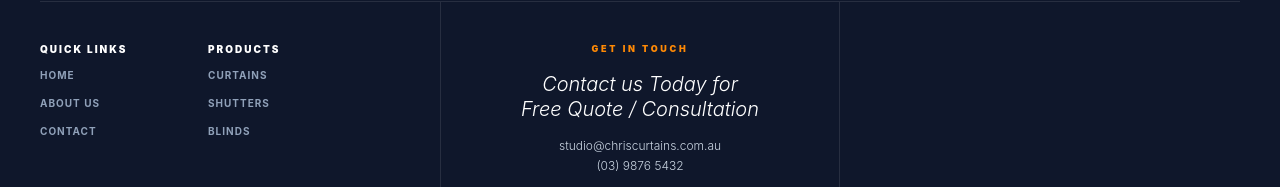
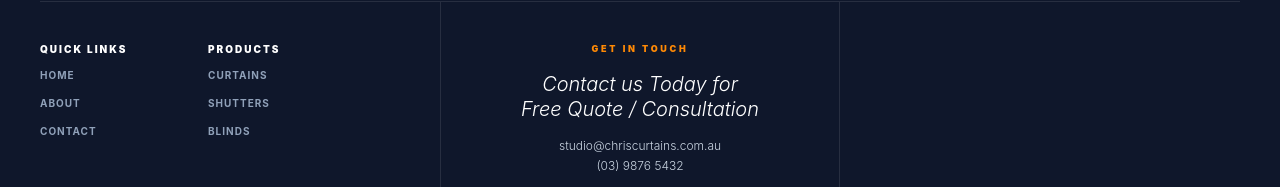
Before and after one commit to zoejuu/chris-website, a Next.js app: page /about in a window 1280 px wide. Shown: the part 2493-2680 px from the top of the page. Built offline with nearby package versions, Linux system fonts and the light colour scheme.

Commit message:
Update 'About Us' link text to 'About'

```diff
--- a/src/components/Footer.tsx
+++ b/src/components/Footer.tsx
@@ -26,7 +26,7 @@ export default function Footer() {
               <div className="space-y-1">
                 <p className="text-white text-[10px] font-black uppercase tracking-[0.2em]">Quick Links</p>
                 <ul className="space-y-1">
-                  {['Home', 'About Us', 'Contact'].map((item) => (
+                  {['Home', 'About', 'Contact'].map((item) => (
                     <li key={item}>
                       <Link href={`/${item.toLowerCase().replace(' ', '')}`} className="text-slate-400 hover:text-white text-[10px] font-bold uppercase tracking-widest transition-colors">
                         {item}
```
